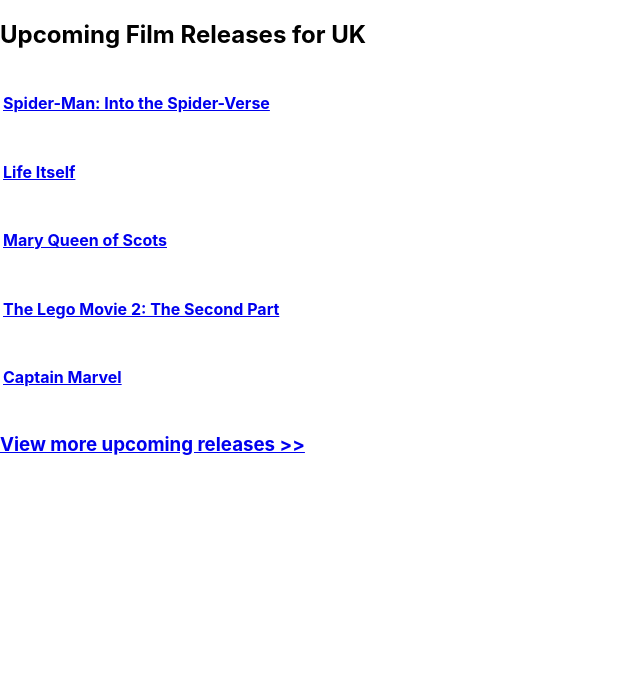
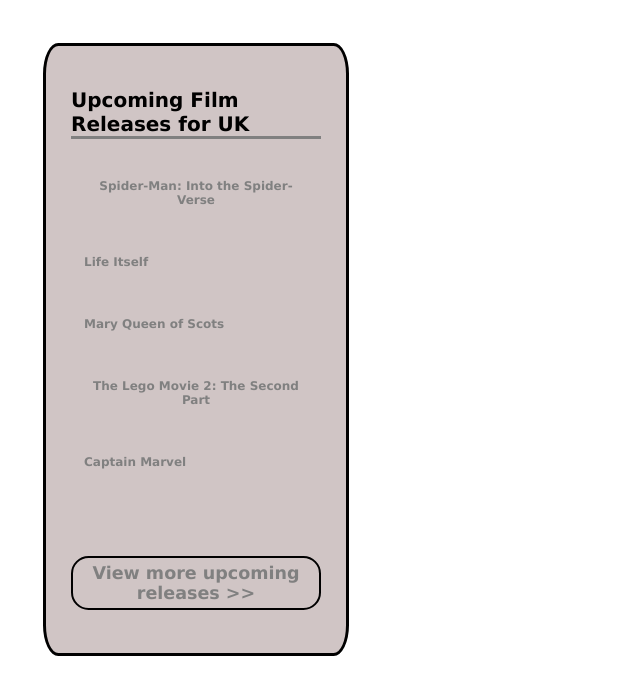
Before and after one commit to deliapater/FilmReleases, a React (Create React App) app: page / in a window 1280 px wide. Shown: the top 694 px of the page, without its empty margins (0-640 px from the left). Built offline with nearby package versions, Linux system fonts and the light colour scheme.

Commit message:
css added

```diff
--- a/src/index.css
+++ b/src/index.css
@@ -1,14 +1,50 @@
+
 body {
-  margin: 0;
-  padding: 0;
-  font-family: -apple-system, BlinkMacSystemFont, "Segoe UI", "Roboto", "Oxygen",
-    "Ubuntu", "Cantarell", "Fira Sans", "Droid Sans", "Helvetica Neue",
-    sans-serif;
-  -webkit-font-smoothing: antialiased;
-  -moz-osx-font-smoothing: grayscale;
+  padding: 10px;
+  font-family: verdana;
+  font-size: 15px;
 }
 
-code {
-  font-family: source-code-pro, Menlo, Monaco, Consolas, "Courier New",
-    monospace;
+h2 {
+  font-size: 20px;
+  border-bottom: 3px solid grey;
 }
+
+h4 {
+  font-size: 12px;
+}
+
+.film-box {
+  width: 250px;
+  padding: 25px;
+  margin: 25px;
+  display: flex;
+  flex-direction: column;
+  background-color: #D0C5C5;
+  align-items: center;
+  border: solid;
+  border-radius: 5%;
+}
+
+.film-list {
+  display: flex;
+  flex-direction: column;
+}
+
+a:link, a:visited {
+  color: grey;
+  padding: 5px 10px;
+  border-radius: 1em;
+  text-align: center;
+  text-decoration: none;
+  display: inline-block;
+}
+
+a:hover, a:active {
+  background-color: grey;
+  color: white;
+}
+
+.more-films a {
+ border: 2px solid black;
+}
```
